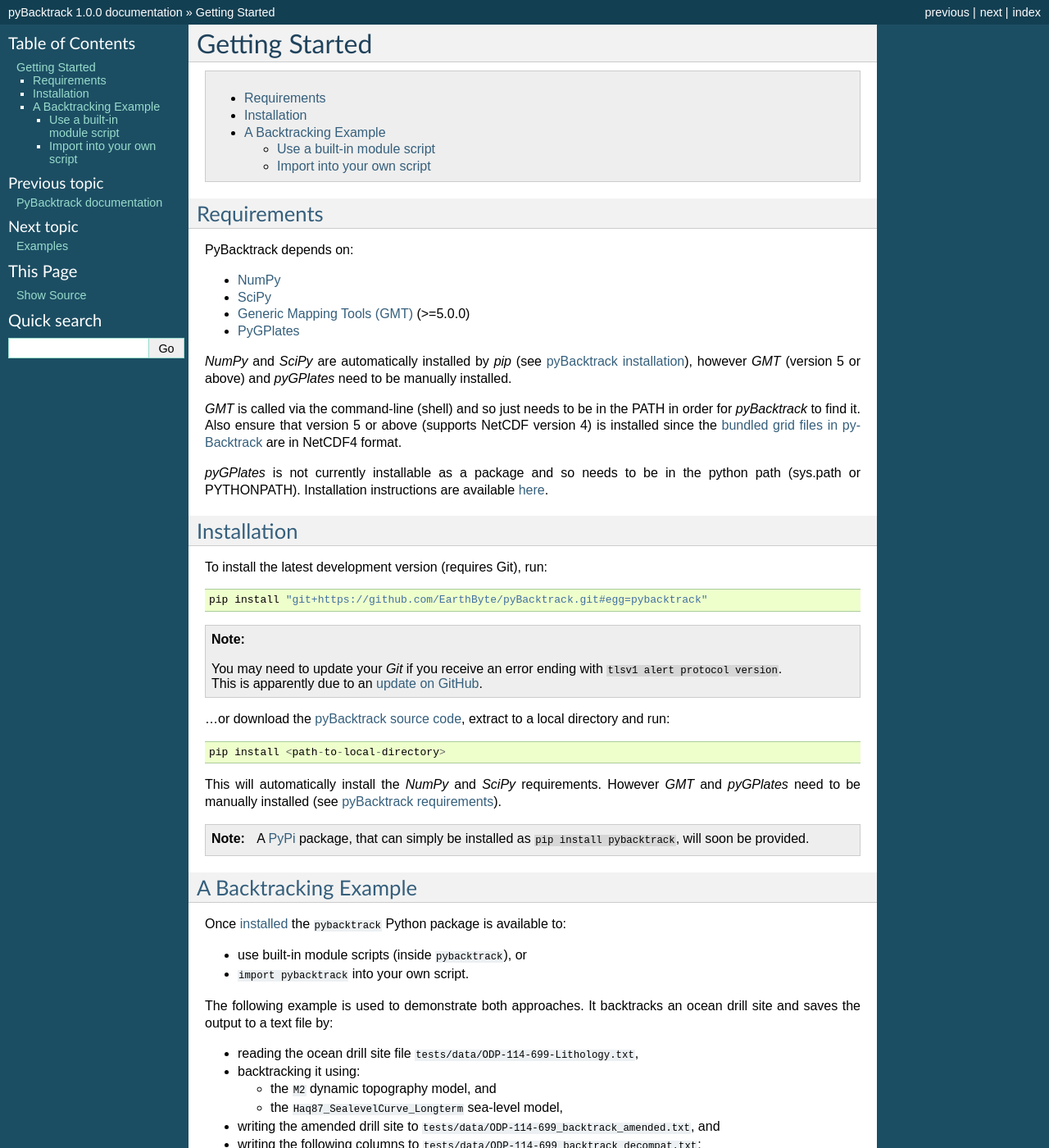
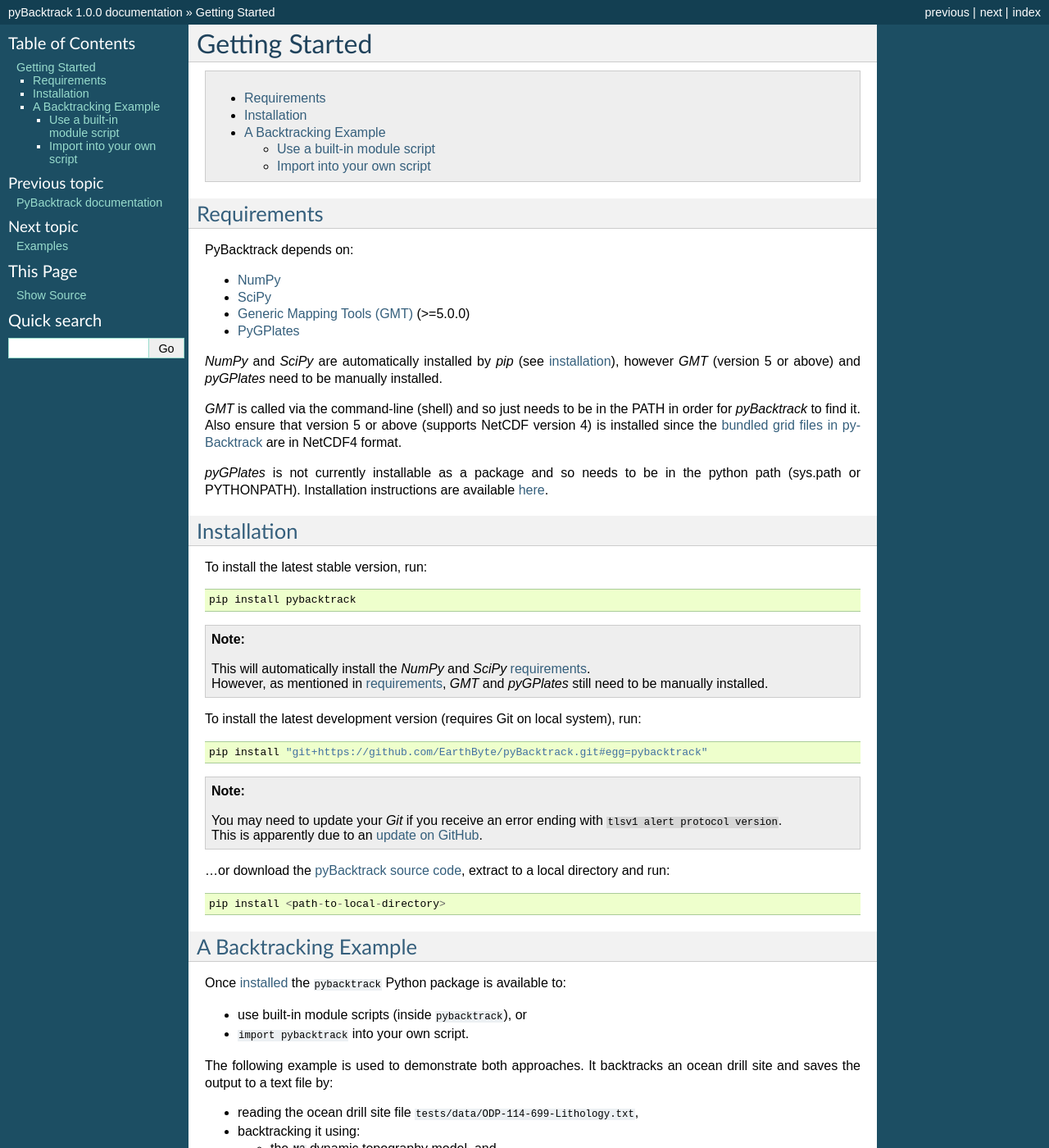
Before and after one commit to EarthByte/pyBacktrack, a Sphinx documentation site: the page built from docs/pybacktrack_getting_started.rst, in a window 1280 px wide and 1400 px high. Shown: the whole window at 82% size. Built offline with Sphinx 7.4.7, drawn with Linux system fonts in a browser that asks for light colours.

Commit message:
Update Read the Docs to reflect 1.0.0 release of PyPI package.

```diff
--- a/docs/pybacktrack_getting_started.rst
+++ b/docs/pybacktrack_getting_started.rst
@@ -20,7 +20,7 @@
 - `Generic Mapping Tools (GMT) <http://gmt.soest.hawaii.edu/>`_ (>=5.0.0)
 - `PyGPlates <http://www.gplates.org/>`_
 
-`NumPy` and `SciPy` are automatically installed by `pip` (see :ref:`pyBacktrack installation <pybacktrack_installation>`), however `GMT` (version 5 or above) and `pyGPlates` need to be manually installed.
+`NumPy` and `SciPy` are automatically installed by `pip` (see :ref:`installation <pybacktrack_installation>`), however `GMT` (version 5 or above) and `pyGPlates` need to be manually installed.
 
 `GMT` is called via the command-line (shell) and so just needs to be in the PATH in order for `pyBacktrack` to find it.
 Also ensure that version 5 or above (supports NetCDF version 4) is installed since the :ref:`bundled grid files in pyBacktrack<pybacktrack_bundle_data>` are in NetCDF4 format.
@@ -34,7 +34,15 @@
 Installation
 ------------
 
-To install the latest development version (requires Git), run:
+To install the latest stable version, run:
+::
+
+  pip install pybacktrack
+
+.. note:: | This will automatically install the `NumPy` and `SciPy` :ref:`requirements <pybacktrack_requirements>`.
+          | However, as mentioned in :ref:`requirements <pybacktrack_requirements>`, `GMT` and `pyGPlates` still need to be manually installed.
+
+To install the latest development version (requires Git on local system), run:
 ::
 
   pip install "git+https://github.com/EarthByte/pyBacktrack.git#egg=pybacktrack"
@@ -46,11 +54,6 @@
 ::
 
   pip install <path-to-local-directory>
-
-This will automatically install the `NumPy` and `SciPy` requirements. However `GMT` and `pyGPlates` need to be manually installed (see :ref:`pyBacktrack requirements <pybacktrack_requirements>`).
-
-.. note:: A `PyPi <https://pypi.org/>`_ package, that can simply be installed as ``pip install pybacktrack``, will soon be provided.
-
 
 .. _pybacktrack_a_backtracking_example:
 
```
Also changed, not shown: docs/pybacktrack_reference.rst (+5 -2 lines).
